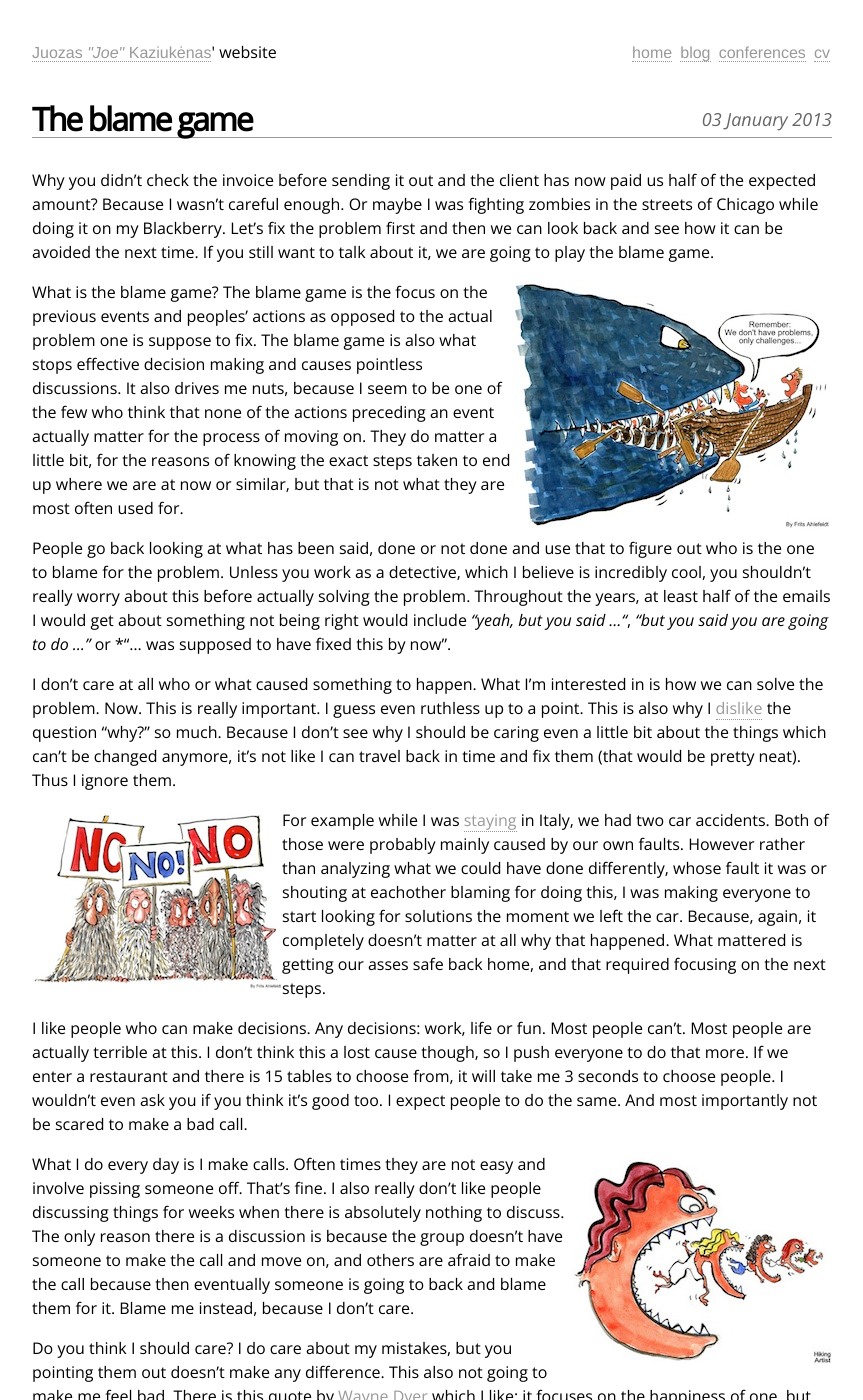
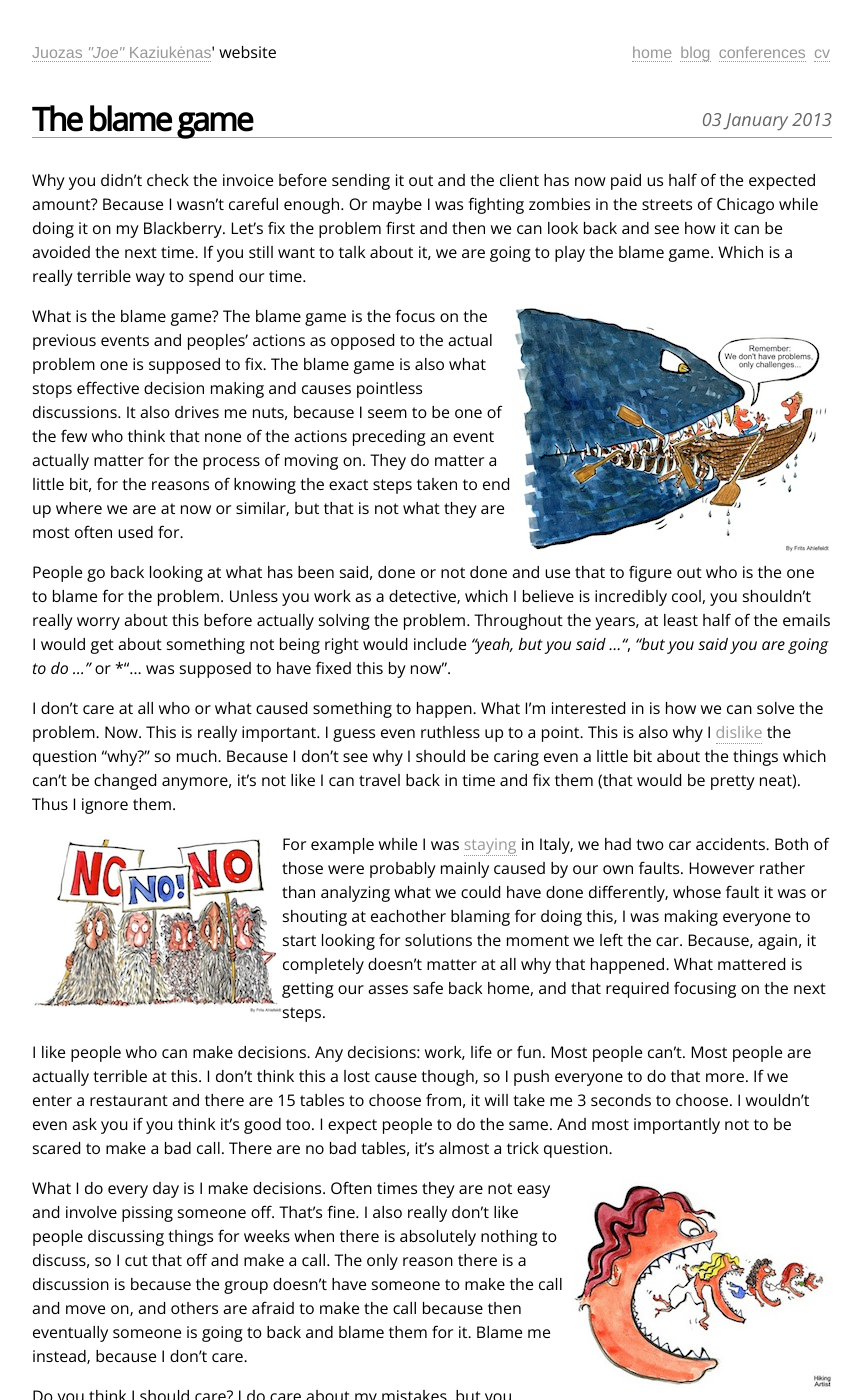
Before and after one commit to juokaz/juokaz.com, a Jekyll site: the page built from _posts/2013-01-03-the-blame-game.markdown, in a window 1280 px wide and 1400 px high. Shown: the whole window, without its empty margins (208-1071 px from the left). Built offline with Jekyll 4.4.1, drawn with Linux system fonts in a browser that asks for light colours; comment, search, counter and statistics services are not loaded; some of the changed text lies outside the part shown.

Commit message:
Fixed mistakes

```diff
--- a/_posts/2013-01-03-the-blame-game.markdown
+++ b/_posts/2013-01-03-the-blame-game.markdown
@@ -5,11 +5,11 @@
 excerpt:
 ---
 
-Why you didn't check the invoice before sending it out and the client has now paid us half of the expected amount? Because I wasn't careful enough. Or maybe I was fighting zombies in the streets of Chicago while doing it on my Blackberry. Let's fix the problem first and then we can look back and see how it can be avoided the next time. If you still want to talk about it, we are going to play the blame game.
+Why you didn't check the invoice before sending it out and the client has now paid us half of the expected amount? Because I wasn't careful enough. Or maybe I was fighting zombies in the streets of Chicago while doing it on my Blackberry. Let's fix the problem first and then we can look back and see how it can be avoided the next time. If you still want to talk about it, we are going to play the blame game. Which is a really terrible way to spend our time.
 
 <img src="/blog/images/no-problems-only-challenges.jpg" alt="" class="right" />
 
-What is the blame game? The blame game is the focus on the previous events and peoples' actions as opposed to the actual problem one is suppose to fix. The blame game is also what stops effective decision making and causes pointless discussions. It also drives me nuts, because I seem to be one of the few who think that none of the actions preceding an event actually matter for the process of moving on. They do matter a little bit, for the reasons of knowing the exact steps taken to end up where we are at now or similar, but that is not what they are most often used for.
+What is the blame game? The blame game is the focus on the previous events and peoples' actions as opposed to the actual problem one is supposed to fix. The blame game is also what stops effective decision making and causes pointless discussions. It also drives me nuts, because I seem to be one of the few who think that none of the actions preceding an event actually matter for the process of moving on. They do matter a little bit, for the reasons of knowing the exact steps taken to end up where we are at now or similar, but that is not what they are most often used for.
 
 People go back looking at what has been said, done or not done and use that to figure out who is the one to blame for the problem. Unless you work as a detective, which I believe is incredibly cool, you shouldn't really worry about this before actually solving the problem. Throughout the years, at least half of the emails I would get about something not being right would include *"yeah, but you said ..."*, *"but you said you are going to do ..."* or *"... was supposed to have fixed this by now".
 
@@ -19,13 +19,13 @@
 
 For example while I was [staying](/blog/love-and-horror-of-the-italian-retreat.html) in Italy, we had two car accidents. Both of those were probably mainly caused by our own faults. However rather than analyzing what we could have done differently, whose fault it was or shouting at eachother blaming for doing this, I was making everyone to start looking for solutions the moment we left the car. Because, again, it completely doesn't matter at all why that happened. What mattered is getting our asses safe back home, and that required focusing on the next steps.
 
-I like people who can make decisions. Any decisions: work, life or fun. Most people can't. Most people are actually terrible at this. I don't think this a lost cause though, so I push everyone to do that more. If we enter a restaurant and there is 15 tables to choose from, it will take me 3 seconds to choose people. I wouldn't even ask you if you think it's good too. I expect people to do the same. And most importantly not be scared to make a bad call.
+I like people who can make decisions. Any decisions: work, life or fun. Most people can't. Most people are actually terrible at this. I don't think this a lost cause though, so I push everyone to do that more. If we enter a restaurant and there are 15 tables to choose from, it will take me 3 seconds to choose. I wouldn't even ask you if you think it's good too. I expect people to do the same. And most importantly not to be scared to make a bad call. There are no bad tables, it's almost a trick question.
 
 <img src="/blog/images/women-eating-women.jpg" alt="" class="right" />
 
-What I do every day is I make calls. Often times they are not easy and involve pissing someone off. That's fine. I also really don't like people discussing things for weeks when there is absolutely nothing to discuss. The only reason there is a discussion is because the group doesn't have someone to make the call and move on, and others are afraid to make the call because then eventually someone is going to back and blame them for it. Blame me instead, because I don't care.
+What I do every day is I make decisions. Often times they are not easy and involve pissing someone off. That's fine. I also really don't like people discussing things for weeks when there is absolutely nothing to discuss, so I cut that off and make a call. The only reason there is a discussion is because the group doesn't have someone to make the call and move on, and others are afraid to make the call because then eventually someone is going to back and blame them for it. Blame me instead, because I don't care.
 
-Do you think I should care? I do care about my mistakes, but you pointing them out doesn't make any difference. This also not going to make me feel bad. There is this quote by [Wayne Dyer](http://en.wikipedia.org/wiki/Wayne_Dyer) which I like; it focuses on the happiness of one, but still is quite relevant
+Do you think I should care? I do care about my mistakes, but you pointing them out doesn't make any difference. This also not going to make me feel bad. There is this quote by [Wayne Dyer](http://en.wikipedia.org/wiki/Wayne_Dyer) which I like; it focuses on the happiness of one, but still is quite relevant since I'm not trying to focus solely on work
 
 > All blame is a waste of time. No matter how much fault you find with another, and regardless of how much you blame him, it will not change you. The only thing blame does is to keep the focus off you when you are looking for external reasons to explain your unhappiness or frustration. You may succeed in making another feel guilty about something by blaming him, but you won't succeed in changing whatever it is about you that is making you unhappy.
 
@@ -33,7 +33,7 @@
 
 <img src="/blog/images/bills-monster-hunted.jpg" alt="" class="left" />
 
-This is because most features generate return the moment they are live, so we'd rather risk breaking things releasing them early, rather than perfecting them and launching weeks or months later. This has worked so far quite well. But then things break, we too focus on the immediate steps to get them back on track, because saying "it was Joe's fault" is not going to fix anything. It's one of these pointless emails.
+This is because most features generate return the moment they are live, so we'd rather risk breaking things releasing them early, than perfecting them and launching weeks or months later. This has worked so far quite well. But when things do break, we too focus on the immediate steps to get them back on track, because saying "it was Joe's fault" is not going to fix anything. I did some pretty terrible decisions, some of them were quite expensive to have go wrong, but that's the cost of trying.
 
 I really don't like whiny people. They are often the ones who would go on for days blaming each other or someone else about something what has happened, and not actually fix anything. This is extremely pointless. Focusing on the required steps to get somewhere or to fix things is what matters, anything else is just trying to avoid the responsibility. Not necessary the responsibility of making something go wrong, but the responsibility of making it better.
 
```
